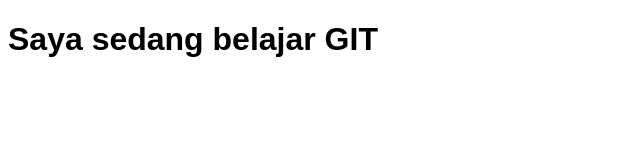
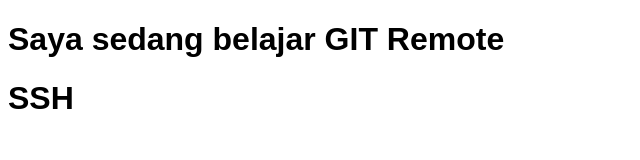
Before and after one commit to enylely/enymod7, a plain HTML site: page index.html in a window 1280 px wide. Shown: the whole page, without its empty margins (0-640 px from the left). Drawn offline with Linux system fonts and the light colour scheme.

Commit message:
menambahkan teks pada file index.html

```diff
--- a/index.html
+++ b/index.html
@@ -3,7 +3,7 @@
 <head>
 	<meta charset="utf-8">
 	<meta name="viewport">
-	<title>Coba Git</title>
+	<title>Coba Git Remot</title>
 	<style type="text/css">
 		body{
 	font-family: arial;
@@ -11,7 +11,8 @@
 	</style>
 </head>
 <body>
-<h1>Saya sedang belajar GIT</h1>
+<h1>Saya sedang belajar GIT Remote</h1>
+<h1>SSH</h1>
 <script type="text/javascript".scr="script.js">
 </script>
 
```
